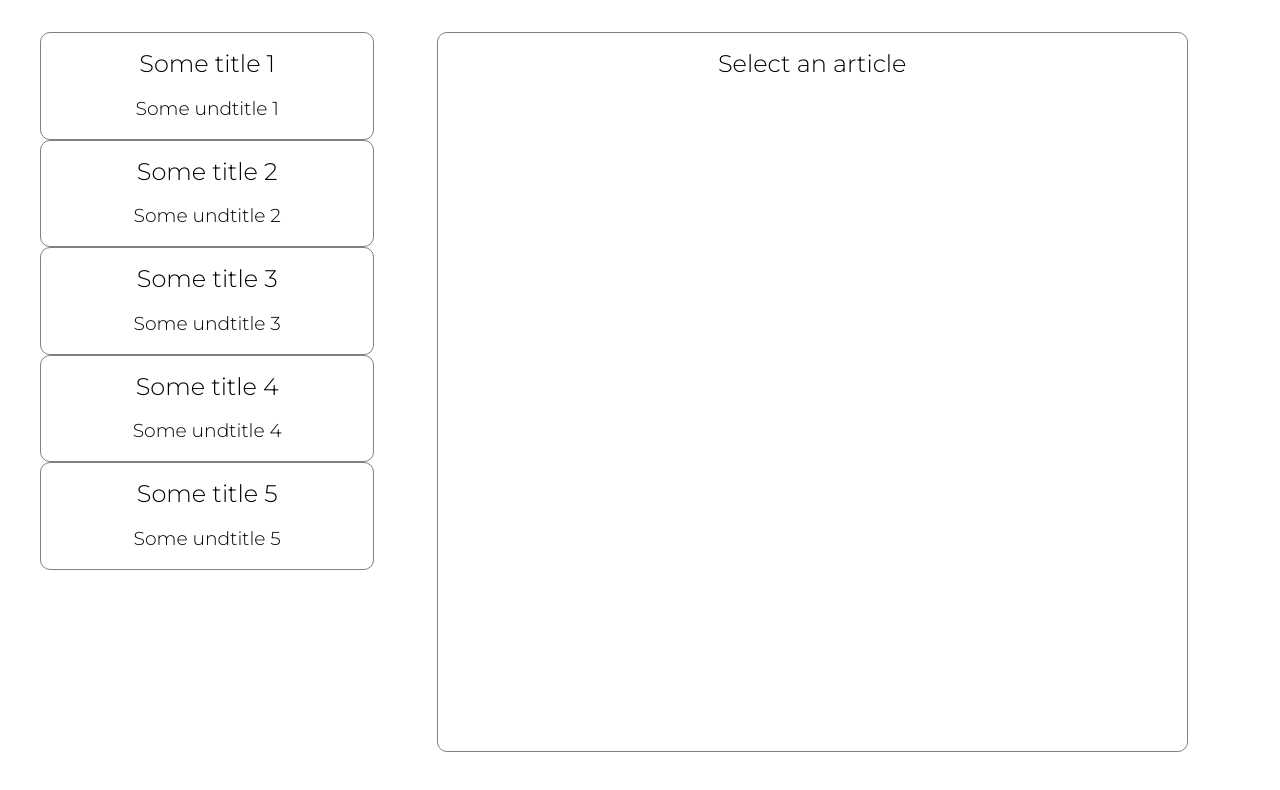
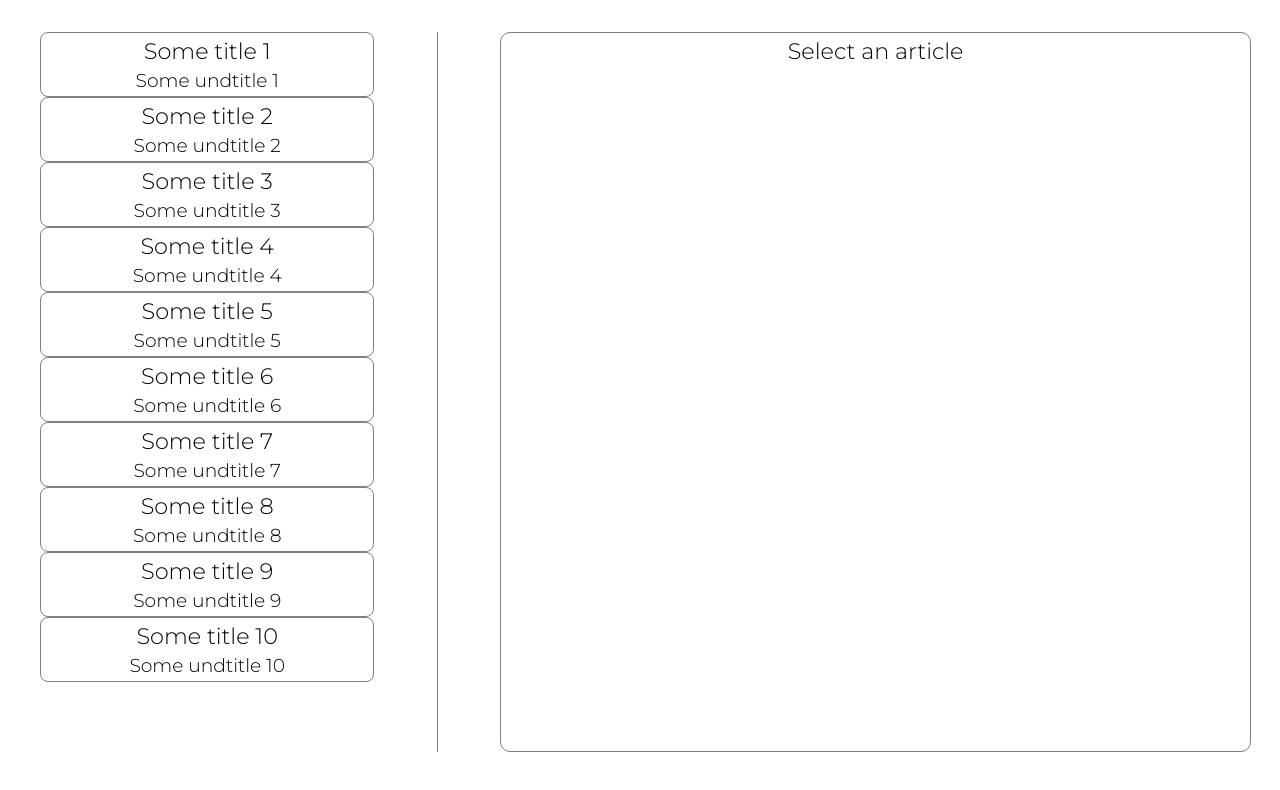
Before and after one commit to victoriarog/article-app, a React (Create React App) app: page / in a window 1280 px wide. Shown: the top 790 px of the page. Built offline with nearby package versions, Linux system fonts and the light colour scheme.

Commit message:
add: vertical line divider

```diff
--- a/public/data/ArticleData.json
+++ b/public/data/ArticleData.json
@@ -28,6 +28,36 @@
         "title":"Some title 5",
         "undertitle":"Some undtitle 5",
         "text":"Some text text text text text"
+    },
+    {
+        "id":"6",
+        "title":"Some title 6",
+        "undertitle":"Some undtitle 6",
+        "text":"Some text text text text text"
+    },
+    {
+        "id":"7",
+        "title":"Some title 7",
+        "undertitle":"Some undtitle 7",
+        "text":"Some text text text text text"
+    },
+    {
+        "id":"8",
+        "title":"Some title 8",
+        "undertitle":"Some undtitle 8",
+        "text":"Some text text text text text"
+    },
+    {
+        "id":"9",
+        "title":"Some title 9",
+        "undertitle":"Some undtitle 9",
+        "text":"Some text text text text text"
+    },
+    {
+        "id":"10",
+        "title":"Some title 10",
+        "undertitle":"Some undtitle 10",
+        "text":"Some text text text text text"
     }
 
 ]
--- a/src/App.css
+++ b/src/App.css
@@ -31,23 +31,27 @@
 .flex-item2 {
   flex-basis: 60%;
 
-  border: 1px solid grey;
+  border: 0.1vh solid grey;
   border-radius: 10px;
 }
 
+.vertical-line {
+  border-left: 0.1vh solid grey;
+}
 
 h1, h3, p {
   font-family: "Montserrat", sans-serif;
   font-weight: 300;
+  margin: 0.5vh;
 }
 
 h1 {
-  font-size: 1.5em;
+  font-size: 2.8vh;
 }
 
 .articleBox {
-  border: 1px solid grey;
-  border-radius: 10px;
+  border: 0.1vh solid grey;
+  border-radius: 1vh;
 }
 
 
--- a/src/App.js
+++ b/src/App.js
@@ -2,6 +2,7 @@ import { useState, useEffect } from 'react';
 import './App.css';
 import ArticleList from './components/ArticleList';
 import ArticleText from './components/ArticleText';
+import VerticalLine from './components/VerticalLine';
 
 function App() {
 
@@ -23,6 +24,7 @@ function App() {
     <div className="App">
       <div className='flex-container'>
         <ArticleList articles={articles} onArticleClick={handleArticleClick} />
+        <VerticalLine />
         <ArticleText article={selectedArticle} />
       </div>
     </div>
--- /dev/null
+++ b/src/components/VerticalLine.js
@@ -0,0 +1,7 @@
+function VerticalLine() {
+    return (
+      <div className="vertical-line"></div>
+    );
+  }
+
+  export default VerticalLine;
```
